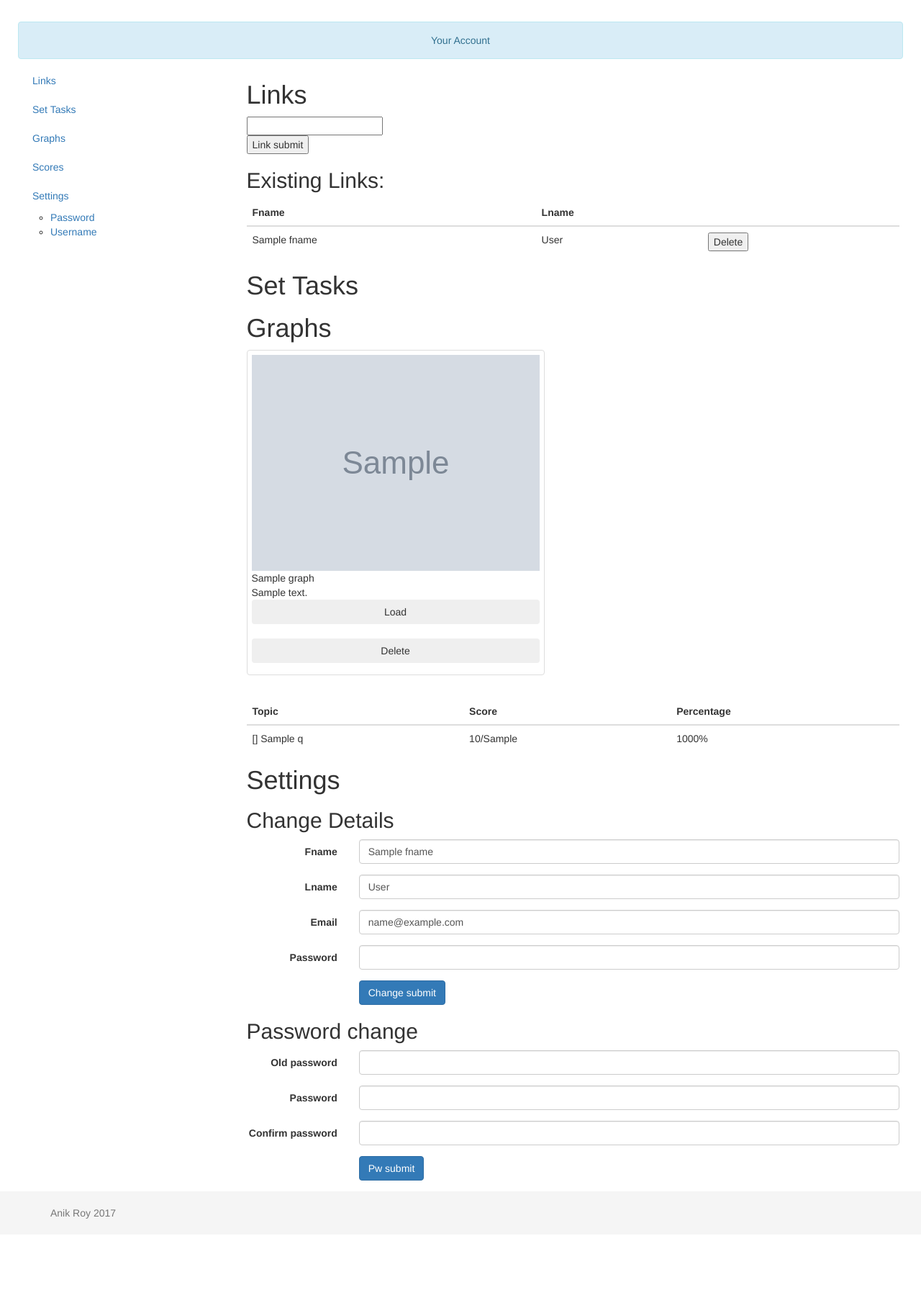
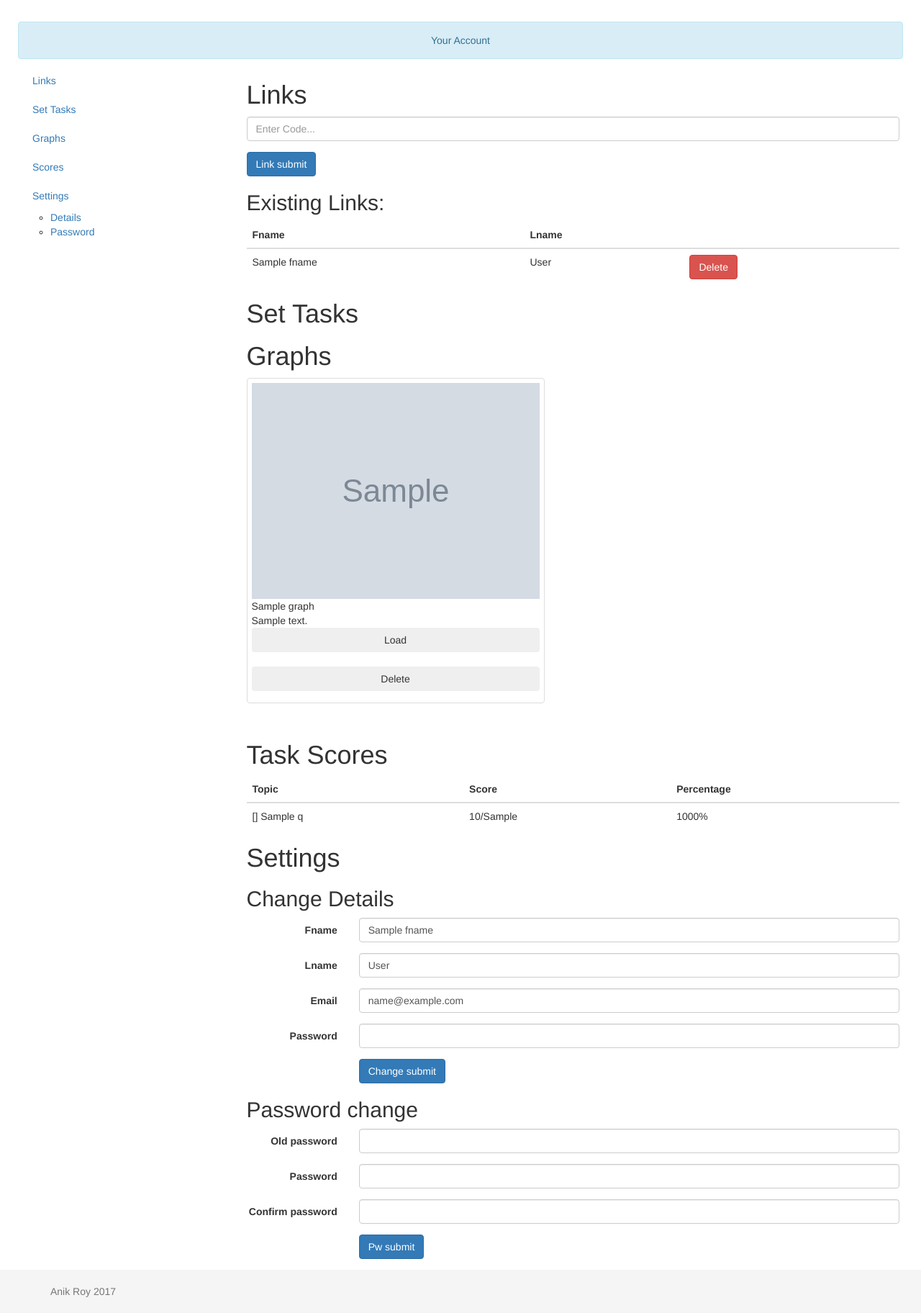
Before and after one commit to anik545/A2Project, a Python web app: template app/templates/user/student_account.html in a window 1280 px wide. Shown: the part 52-1876 px from the top of the page at 72% size. Before the commit the page ends 1745 px from the top, so only its background shows below. Run offline with Jinja, Linux system fonts and the light colour scheme; the template is opened without the code that fills it: most values are stand-ins (such as "Sample title", 1, 10 or a date in 2020); grey boxes marked "Sample" are stand-in pictures; form fields are guessed from the names that the template uses; some libraries are stand-ins or nearby versions.

Commit message:
css account pages

```diff
--- a/app/static/styles/account.css
+++ b/app/static/styles/account.css
@@ -29,3 +29,17 @@ section {
         width: 263px;
     }
 }
+
+/*** custom checkboxes ***/
+
+input[type=checkbox] { display:none; } /* to hide the checkbox itself */
+input[type=checkbox] + label:before {
+  font-family: FontAwesome;
+  display: inline-block;
+}
+
+input[type=checkbox] + label:before { content: "\f096"; } /* unchecked icon */
+input[type=checkbox] + label:before { letter-spacing: 10px; } /* space between checkbox and label */
+
+input[type=checkbox]:checked + label:before { content: "\f046"; } /* checked icon */
+input[type=checkbox]:checked + label:before { letter-spacing: 5px; } /* allow space for check mark */
--- a/app/templates/user/student_account.html
+++ b/app/templates/user/student_account.html
@@ -28,10 +28,10 @@
     <li><a href="#settings">Settings</a>
       <ul id="nav">
         <li>
-                    <a href="#pwd">Password</a>
+          <a href="#change-details">Details</a>
         </li>
         <li>
-                    <a href="#user">Username</a>
+          <a href="#pwd">Password</a>
         </li>
       </ul>
     </li>
@@ -56,8 +56,12 @@
     <h1>Links</h1>
     <form method="post" action="{{ url_for('user.account') }}">
     {{ linkform.hidden_tag() }}
-        {{ linkform.link_code }}<br>
-        {{ linkform.link_submit }}
+    <div class="form-group">
+      {{ linkform.link_code(class="form-control form-control-lg",placeholder="Enter Code...") }}
+    </div>
+    <div class="form-group">
+      {{ linkform.link_submit(class="btn btn-primary") }}
+    </div>
     </form>
     <h2>Existing Links:</h2>
     <table id="links-table" class="table">
@@ -71,7 +75,7 @@
         <tr id="link-row{{ t.teacher_id }}">
           <td>{{ t.fname }}</td>
           <td>{{ t.lname }}</td>
-              <td><input type="button" id="{{ t.teacher_id }}" value="Delete"></td>
+          <td><input type="button" class="btn btn-danger" id="{{ t.teacher_id }}" value="Delete"></td>
         </tr>
         {% endfor %}
       </tbody>
@@ -130,6 +134,7 @@
 
 
   <section id="scores">
+  <h1>Task Scores</h1>
   <!--Show scores on previous tasks and completed questions-->
     <table class="table">
       <thead>
@@ -153,24 +158,25 @@
     <!--Forms for changing details-->
   <h1>Settings</h1>
     <h2>Change Details</h2>
-      <form class="form-horizontal" method="post", action="{{ url_for('user.account') }}">
+    <div id="change-details"></div>
+    <form id="change-details" class="form-horizontal" method="post", action="{{ url_for('user.account') }}">
       {{ changeform.hidden_tag() }}
       <div class="form-group">
         {{ changeform.fname.label(class="col-xs-2 control-label") }}
         <div class="col-xs-10">
-            {{ changeform.fname(value=teacher.fname,class="form-control") }}
+          {{ changeform.fname(value=student.fname,class="form-control") }}
         </div>
       </div>
       <div class="form-group">
         {{ changeform.lname.label(class="col-xs-2 control-label") }}
         <div class="col-xs-10">
-            {{ changeform.lname(value=teacher.lname,class="form-control") }}
+          {{ changeform.lname(value=student.lname,class="form-control") }}
         </div>
       </div>
       <div class="form-group">
         {{ changeform.email.label(class="col-xs-2 control-label") }}
         <div class="col-xs-10">
-            {{ changeform.email(value=teacher.email,class="form-control") }}
+          {{ changeform.email(value=student.email,class="form-control") }}
         </div>
       </div>
       <div class="form-group">
@@ -187,7 +193,7 @@
     </form>
 
     <h2>Password change</h2>
-      <form class="form-horizontal" method="post", action="{{ url_for('user.account') }}">
+    <form id="pwd" class="form-horizontal" method="post", action="{{ url_for('user.account') }}">
       {{ pwform.hidden_tag() }}
       <div class="form-group">
         {{ pwform.old_password.label(class="col-xs-2 control-label") }}
```
Also changed, not shown: app/templates/user/teacher_account.html (+26 -18 lines), app/database.db. Lines whose indentation alone changed are shown as unchanged.
